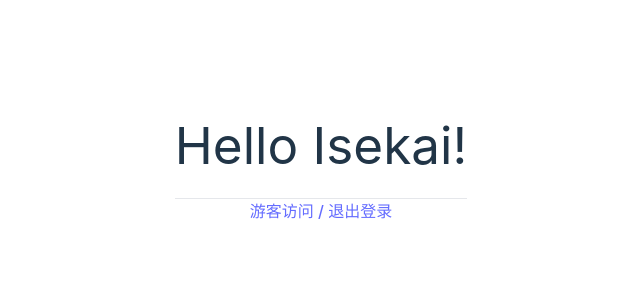
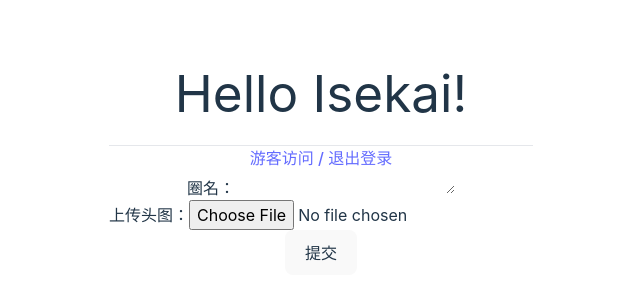
Before and after one commit to Lit-Codegit/24-NJUsum-webFrontend, a React (Vite) app: page /createcircle in a window 1280 px wide. Shown: the part 230-530 px from the top of the page, without its empty margins (319-959 px from the left). Built offline with nearby package versions, Linux system fonts and the light colour scheme; no server answers.

Commit message:
8/3 update

```diff
--- a/src/App.jsx
+++ b/src/App.jsx
@@ -6,9 +6,10 @@ import * as websocket_client from './request/client.websocket'
 
 import Login from './login'
 import MainView from './mainview'
+import CreatePage from './CreatePage'
 
+import { Routes,Route,Link,Navigate,Outlet } from 'react-router-dom'
 
-import { Routes,Route,Link,Navigate } from 'react-router-dom'
 // 这里不知为何不能用{Login}
 
 function App() {
@@ -27,7 +28,7 @@ function App() {
       <br />
       <hr />
       <div>
-        <Link to='/mainview' className=''>游客访问 / 退出登录</Link>
+        <Link to='/mainview' className='' onClick={localStorage.clear()}>游客访问 / 退出登录</Link>
       </div>
 
       <div>
@@ -35,7 +36,9 @@ function App() {
           {/* 自动跳转login */}
           <Route path='/' element={<Navigate to='/login' /> } />
           <Route path='/login' element={<Login /> } />
-          <Route path='/mainview' element={<MainView /> } />
+          <Route path='/mainview' element={<MainView />}/>
+          <Route path='/createcircle' element={<CreatePage />} />
+
         </Routes>
       </div>
     </>
--- /dev/null
+++ b/src/CreatePage.jsx
@@ -0,0 +1,76 @@
+import React from 'react';
+import { Routes, Route, Link, Navigate } from 'react-router-dom'
+import { useState } from 'react'
+import * as axios from 'axios'
+
+function CreatePage() {
+    const [circleName, setCirName] = useState('');
+    const [selectedImage, setSelectedImage] = useState(null);
+
+    const client = axios.default;
+    const base = "http://127.0.0.1:7002/createcircle"
+
+    const handleContentChange = (e) => {
+        setCirName(e.target.value);
+    };
+
+    const handleImageChange = (e) => {
+        if (e.target.files && e.target.files[0]) {
+            setSelectedImage(e.target.files[0]);
+        }
+    };
+
+    const handleCreateCircle = async (e) => {
+        console.log('creating');
+        e.preventDefault();
+
+        if (selectedImage) {
+            const formData = new FormData();
+            formData.append('file', selectedImage);
+            formData.append('circle_name', circleName);
+
+            await client.post(base, formData,{
+                headers: {
+                    'Content-Type': 'multipart/form-data'
+                }
+            })
+                .then(response => {
+                    console.log('uploaded successfully:', response);
+                })
+                .catch(error => {
+                    console.error('Error uploading file:', error);
+                })
+
+        }
+    }
+    return (
+        <form onSubmit={handleCreateCircle}>
+            <div>
+                <label htmlFor="name">圈名：</label>
+                <textarea
+                    id="name"
+                    value={circleName}
+                    onChange={handleContentChange}
+                    rows="1"
+
+                />
+            </div>
+
+            <div>
+                <label htmlFor="post-image">上传头图：</label>
+                <input
+                    type="file"
+                    id="post-image"
+                    onChange={handleImageChange}
+                />
+                {selectedImage && <p>已选择图片: {selectedImage.name}</p>}
+            </div>
+
+            <div>
+                <button>提交</button>
+            </div>
+        </form>
+    );
+}
+
+export default CreatePage;
--- a/src/login.jsx
+++ b/src/login.jsx
@@ -2,12 +2,12 @@ import { useState } from 'react'
 import './App.css'
 import * as axios from 'axios'
 
-
+import { Routes, Route, Link, Navigate } from 'react-router-dom'
 
 function Login() {
     const [passwd, setPasswd] = useState("");
     const [username, setUsername] = useState("");
-    const [error, setError] = useState('');
+    const [login, setLogin] = useState(false);
     // 创建个对象
     const client = axios.default;
     const base = "http://127.0.0.1:7002/login"
@@ -26,21 +26,26 @@ function Login() {
 
                 if (response.data.success) {
                     const token = true;
+                    const username = response.data.username;
+                    setLogin(true);
                     // 存储token，通常可以存储在localStorage或sessionStorage中
                     localStorage.setItem('authToken', token);
-                    history.push('/mainview');
                 } else {
-                    alert('登录失败!')
+                    alert('账号或密码不匹配,登录失败!')
                 }
             })
             .catch((error) => {
                 console.log(error)
             });
 
-        // TODO: 在原界面上浮显示异常
 }
 
     // console.log('ready')
+    if (login) {
+        return (
+            <Navigate to='/mainview'/>
+        )
+    } else {
         return (
             <div>
                 <div>
@@ -79,6 +84,8 @@ function Login() {
                 </form>
             </div>
         )
+    }
+
 
 }
 
--- a/src/mainview.jsx
+++ b/src/mainview.jsx
@@ -1,11 +1,16 @@
 import React from 'react';
+import { Routes, Route, Link, Navigate, Outlet } from 'react-router-dom'
+import { useState } from 'react'
+import * as axios from 'axios'
+function MainView() {
 
-function MainView() {
     return (
         <>
             <h1 className="text-3xl font-bold underline">
                 Welcome to Main View!
             </h1>
+            <button><Link to="/createcircle">新建兴趣圈</Link></button>
+            <button><Link to="/login">登录</Link></button>
 
         </>
     );
```
Also changed, not shown: src/PostPage.jsx (+51 -0 lines), src/siteframe.jsx (deleted). Lines whose indentation alone changed are shown as unchanged.
